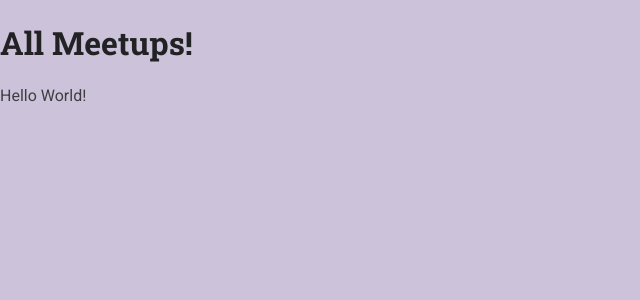
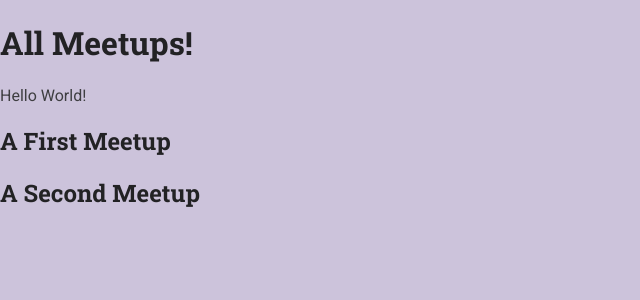
Before and after one commit to amit-inverse/django_course_site, a Django app: page /meetups/ in a window 1280 px wide. Shown: the top 300 px of the page, without its empty margins (0-640 px from the left). Run offline with Django 5.2, Linux system fonts and the light colour scheme.

Commit message:
Key django template language features

```diff
--- a/meetups/templates/meetups/index.html
+++ b/meetups/templates/meetups/index.html
@@ -11,5 +11,14 @@
 <body>
     <h1>All Meetups!</h1>
     <p>Hello World!</p>
+
+    {% if show_meetups %}
+        {% comment %} <h2>{{ meetups.0.title }}</h2> {% endcomment %}
+        {% for meetup_item in meetups %}
+            <h2>{{ meetup_item.title }}</h2>
+        {% endfor %}
+    {% else %}
+        <p>No meetups found!</p>
+    {% endif %}
 </body>
 </html>
--- a/meetups/views.py
+++ b/meetups/views.py
@@ -4,4 +4,11 @@ from django.http import HttpResponse
 # Create your views here.
 
 def index(request):
-    return render(request, "meetups/index.html")
+    meetups = [
+        { 'title': 'A First Meetup' },
+        { 'title': 'A Second Meetup' },
+    ]
+    return render(request, "meetups/index.html", {
+        'show_meetups': True,
+        'meetups': meetups
+    })
```
